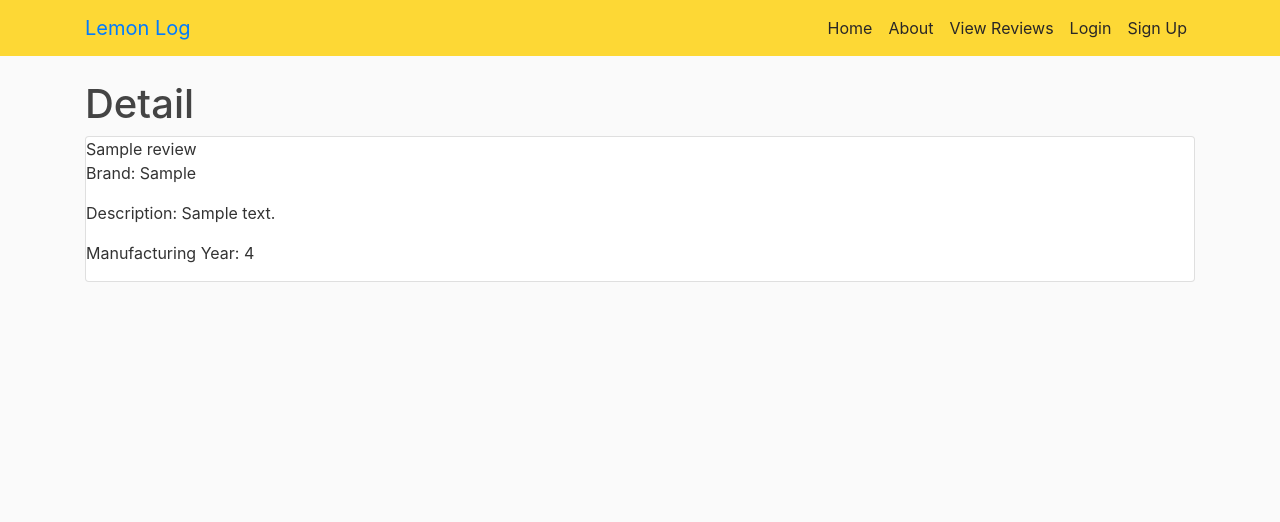
After one commit to tanashikova/Lemon-Log-Tech-Review-Project, a Django app: page /reviews/1/ in a window 1280 px wide. The commit adds this page. Shown: the top 522 px of the page. Run offline with Django 3.2, Linux system fonts and the light colour scheme; tables that the repository leaves empty hold one stand-in row (values such as "Sample post"); some libraries are stand-ins or nearby versions.

Commit message:
detail review page complete

```diff
--- /dev/null
+++ b/main/templates/detail.html
@@ -0,0 +1,14 @@
+{% extends 'base.html' %}
+{% block content %}
+
+<h1> Detail </h1>
+
+<div class="card">
+  <div class="card-content">
+   <span class="card-title">{{ review.title }}</span>
+          <p>Brand: {{ review.product }}</p>
+          <p>Description: {{ review.description }}</p>
+          <p>Manufacturing Year: {{ review.rating }}</p>
+  </div>
+</div>
+{% endblock %}
--- a/main/templates/index.html
+++ b/main/templates/index.html
@@ -17,7 +17,7 @@
           <p>Manufacturing Year: {{ review.rating }}</p>
         </div>
         <div class="card-action">
-          <a href="#">View full review!</a>
+          <a href="{% url 'detail' review.id %}">
         </div>
       </div>
     </div>
--- a/main/urls.py
+++ b/main/urls.py
@@ -5,4 +5,5 @@ urlpatterns = [
      path('', views.home, name='home'),
      path('about/', views.about, name='about'),
      path('reviews/', views.reviews_index, name='index'),
+     path(r'reviews/<int:review_id>/', views.reviews_detail, name="review_detail")
 ]
--- a/main/views.py
+++ b/main/views.py
@@ -12,3 +12,7 @@ def reviews_index(request):
   reviews = Review.objects.all()
   print(reviews)
   return render(request, 'index.html', { 'reviews': reviews })
+
+def reviews_detail(request, review_id):
+  review = Review.objects.get(id=review_id)
+  return render(request, 'detail.html', {'review': review })
--- a/users/templates/users/login.html
+++ b/users/templates/users/login.html
@@ -1,4 +1,4 @@
-{% extends "comment/base.html" %}
+{% extends "base.html" %}
 {% load crispy_forms_tags %}
 {% block content %}
     <div class="content-section">
--- a/users/templates/users/logout.html
+++ b/users/templates/users/logout.html
@@ -1,4 +1,4 @@
-{% extends "comment/base.html" %}
+{% extends "base.html" %}
 {% block content %}
     <h2>You have been logged out</h2>
 {% endblock content %}
--- a/users/templates/users/register.html
+++ b/users/templates/users/register.html
@@ -1,4 +1,4 @@
-{% extends "comment/base.html" %}
+{% extends "base.html" %}
 {% load crispy_forms_tags %}
 {% block content %}
     <div class="content-section">
--- a/users/views.py
+++ b/users/views.py
@@ -2,7 +2,8 @@ from django.shortcuts import render, redirect
 from django.contrib import messages
 from .forms import UserRegisterForm, UserUpdateForm, ProfileUpdateForm
 from django.contrib.auth.decorators import login_required
-
+import uuid
+import boto3
 
 def register(request):
     if request.method == 'POST':
@@ -23,7 +24,7 @@ def profile(request):
         profile_form = ProfileUpdateForm(request.POST,
                                    request.FILES,
                                    instance=request.user.profile)
-        if user_form.is_valid() and p_form.is_valid():
+        if user_form.is_valid() and profile_form.is_valid():
             user_form.save()
             profile_form.save()
             messages.success(request, f'Your account has been updated!')
```
Also changed, not shown: media/profile_pics/technical_interview.jpeg (added).
